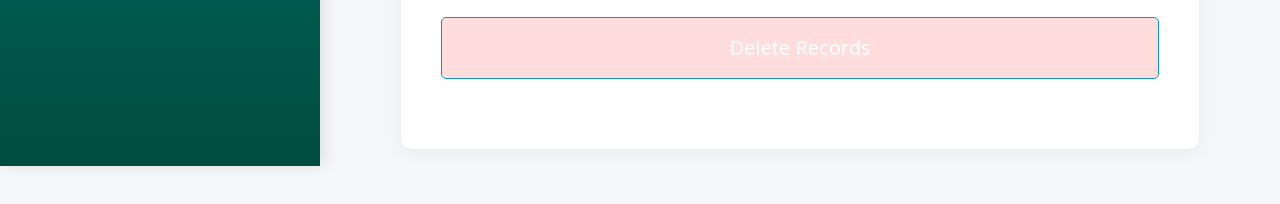
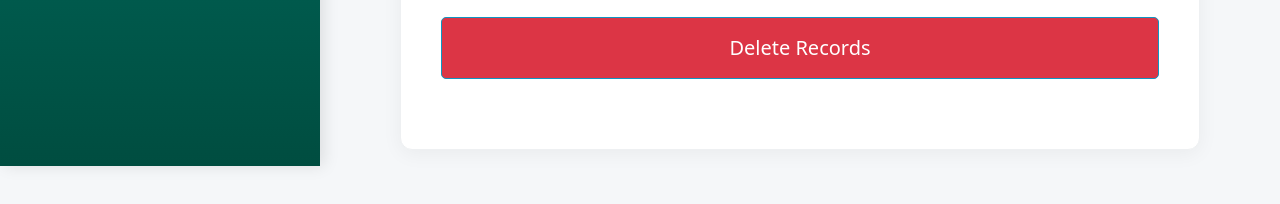
Before and after one commit to JinkeSF/Software-Engineering-Final-Exam, a website: page public/feature7.html in a window 1280 px wide. Shown: the part 634-838 px from the top of the page. Drawn offline with nearby package versions, Linux system fonts and the light colour scheme.

Commit message:
UI: Use PicoCSS role=destructive for Delete button in Feature 7

```diff
--- a/public/feature7.html
+++ b/public/feature7.html
@@ -50,7 +50,7 @@
                 <label>End Year:</label>
                 <input type="number" name="end_year" placeholder="e.g. 2030" required>
 
-                <button type="submit" style="background-color: #ffdddd;">Delete Records</button>
+                <button type="submit" style="background-color: #dc3545;">Delete Records</button>
             </form>
             <div id="result-7"></div>
         </div>
```
